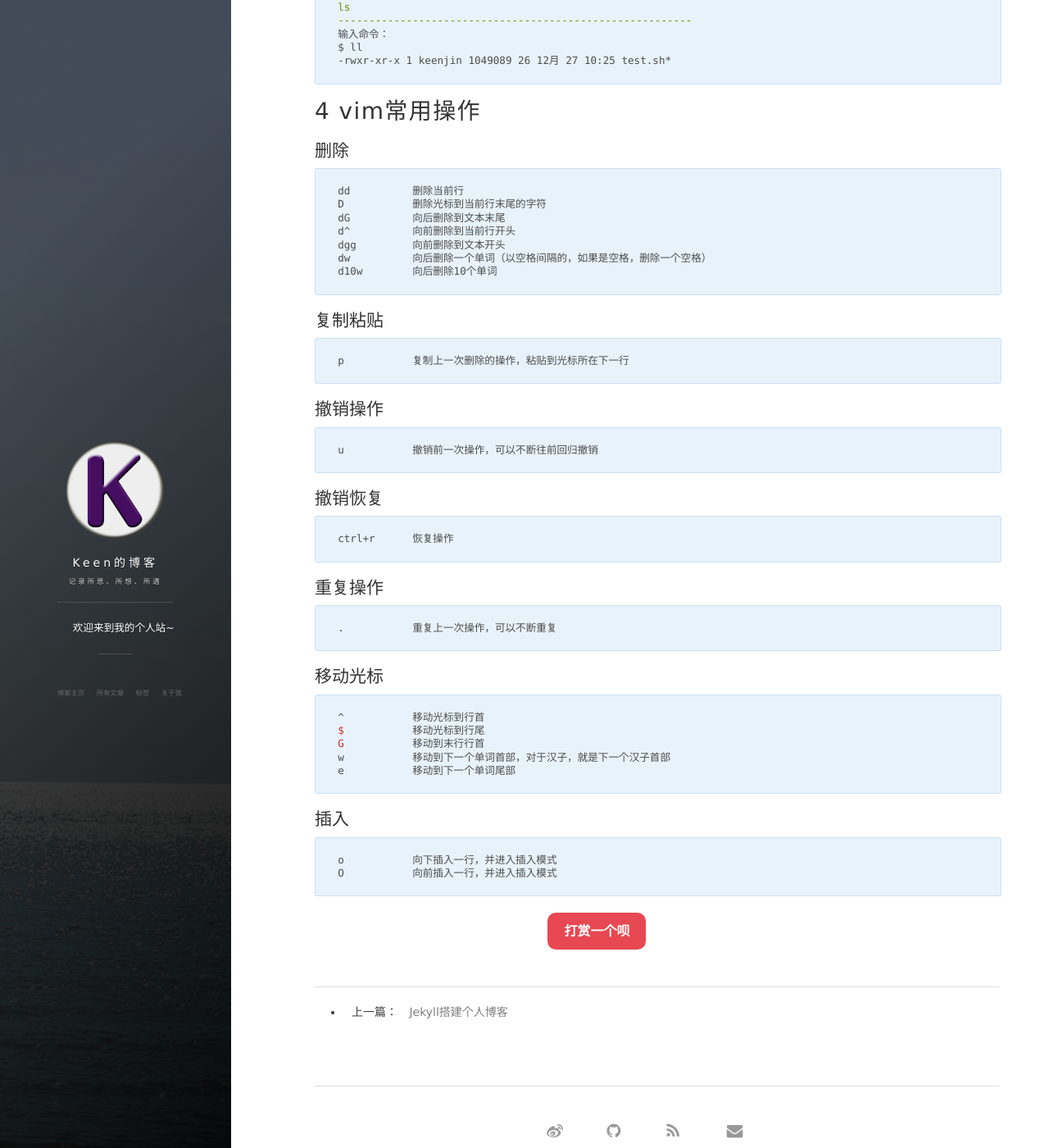
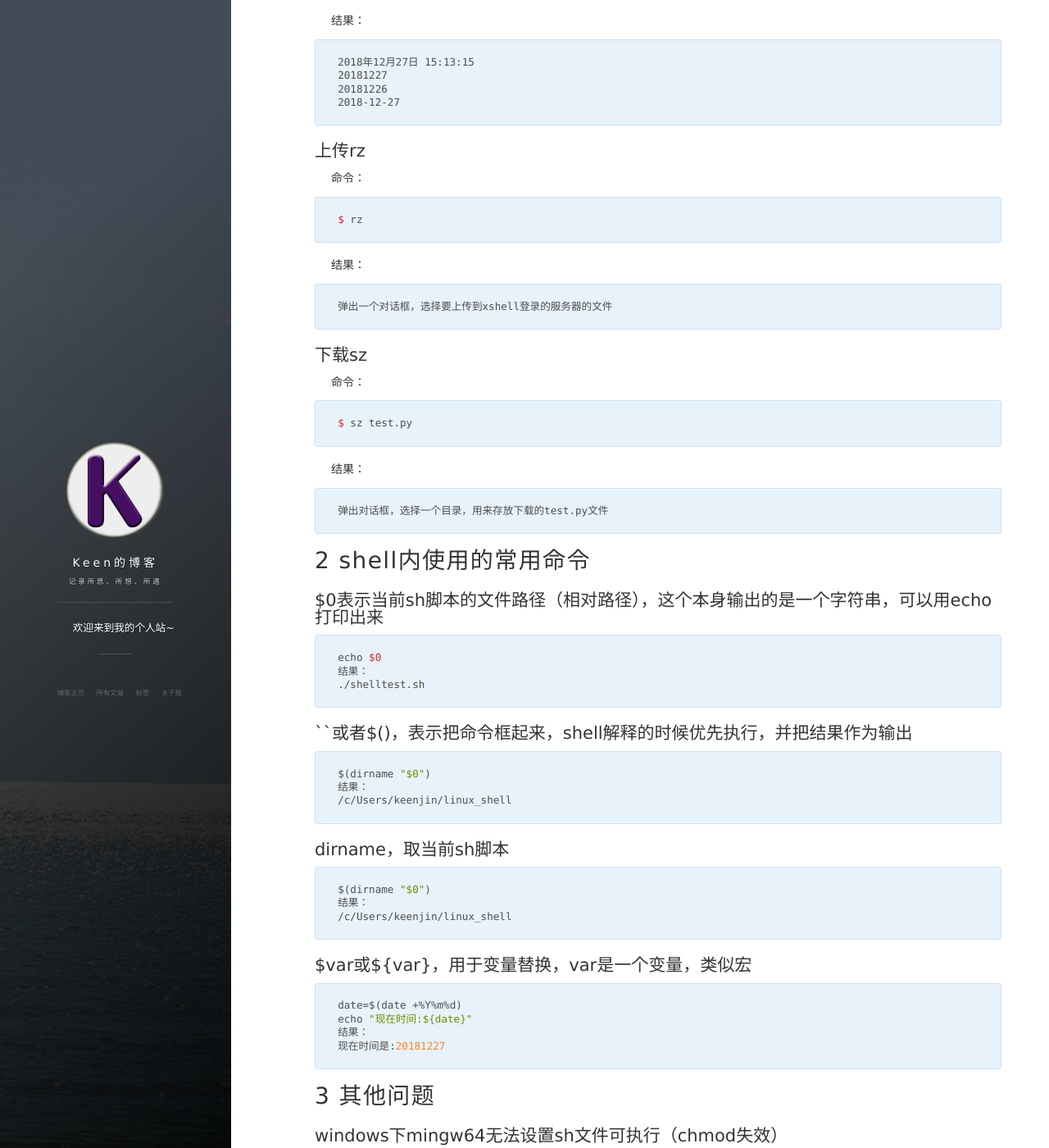
Before and after one commit to Keenjin/Keenjin.github.io, a Jekyll site: the page built from _posts/2016-12-26-linux_shell_cmd_note.md, in a window 1280 px wide and 1400 px high, scrolled down 2266 px. Shown: the whole window at 82% size. Built offline with Jekyll 4.4.1, drawn with Linux system fonts in a browser that asks for light colours; nearby versions of some CDN libraries; comment, search, counter and statistics services are not loaded; some of the changed text lies outside the part shown.

Commit message:
linux shell、sql博客笔记

````diff
--- a/_posts/2016-12-26-linux_shell_cmd_note.md
+++ b/_posts/2016-12-26-linux_shell_cmd_note.md
@@ -74,6 +72,79 @@ $ ./test.sh  #内容是mkdir test;ls
 ```
 -rwxr-xr-x 1 keenjin 1049089 26 12月 27 10:25 test.sh*
 test
+```
+## 打印内容echo
+命令：
+```
+$ echo "test"
+$ echo `pwd`
+$ echo $0
+```
+结果：
+```
+test
+/c/Users/keenjin/linux_shell
+./shelltest.sh
+```
+## 日期date
+命令：
+```
+$ date
+$ date +%Y%m%d
+$ date -d '+1 day ago' +%Y%m%d
+$ date +%Y-%m-%d
+```
+结果：
+```
+2018年12月27日 15:13:15
+20181227
+20181226
+2018-12-27
+```
+## 上传rz
+命令：
+```
+$ rz
+```
+结果：
+```
+弹出一个对话框，选择要上传到xshell登录的服务器的文件
+```
+## 下载sz
+命令：
+```
+$ sz test.py
+```
+结果：
+```
+弹出对话框，选择一个目录，用来存放下载的test.py文件
+```
+
+# 2 shell内使用的常用命令
+## $0表示当前sh脚本的文件路径（相对路径），这个本身输出的是一个字符串，可以用echo打印出来
+```
+echo $0
+结果：
+./shelltest.sh
+```
+## ``或者$()，表示把命令框起来，shell解释的时候优先执行，并把结果作为输出
+```
+$(dirname "$0")
+结果：
+/c/Users/keenjin/linux_shell
+```
+## dirname，取当前sh脚本
+```
+$(dirname "$0")
+结果：
+/c/Users/keenjin/linux_shell
+```
+## $var或${var}，用于变量替换，var是一个变量，类似宏
+```
+date=$(date +%Y%m%d)
+echo "现在时间:${date}"
+结果：
+现在时间是:20181227
 ```
 
 # 3 其他问题
````
Also changed, not shown: other parts of _posts/2016-12-26-linux_shell_cmd_note.md (+2 -4 lines), _posts/2016-12-27-sql_note.md (added, +15 -0 lines).
